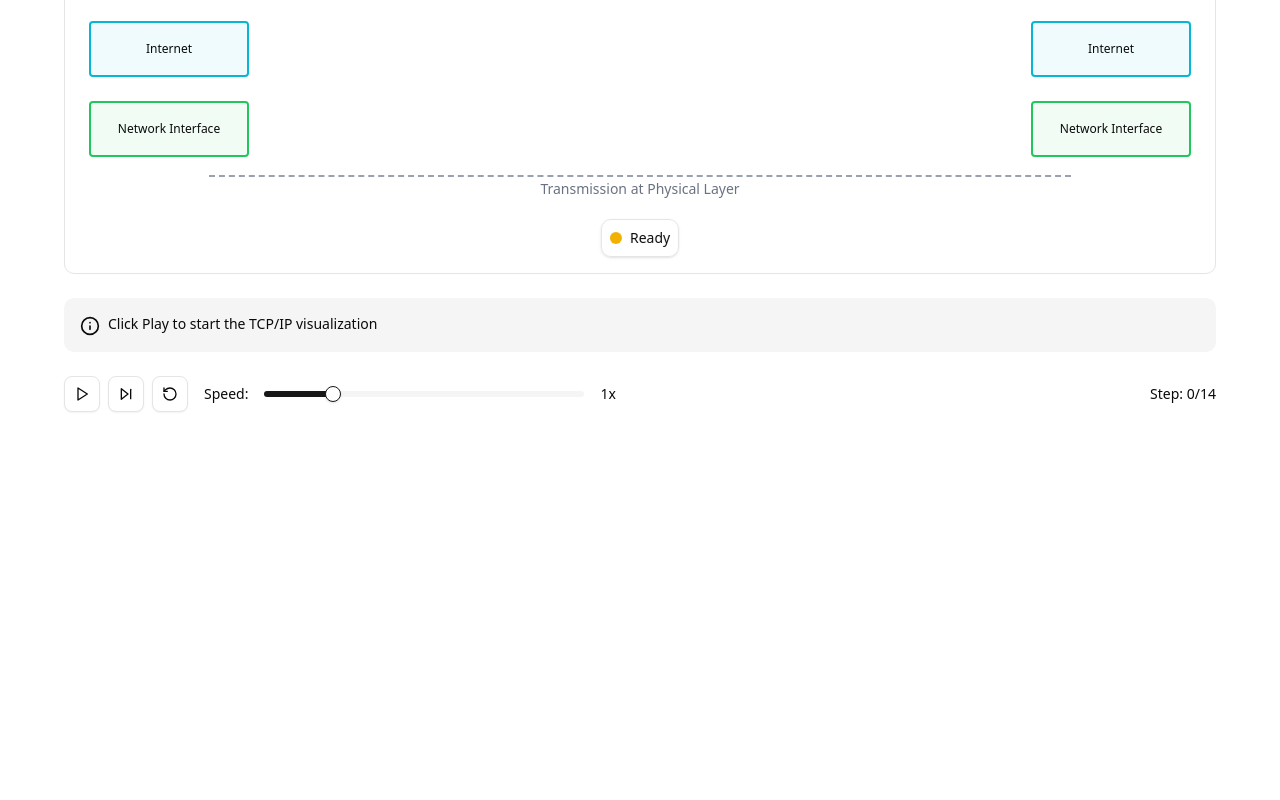
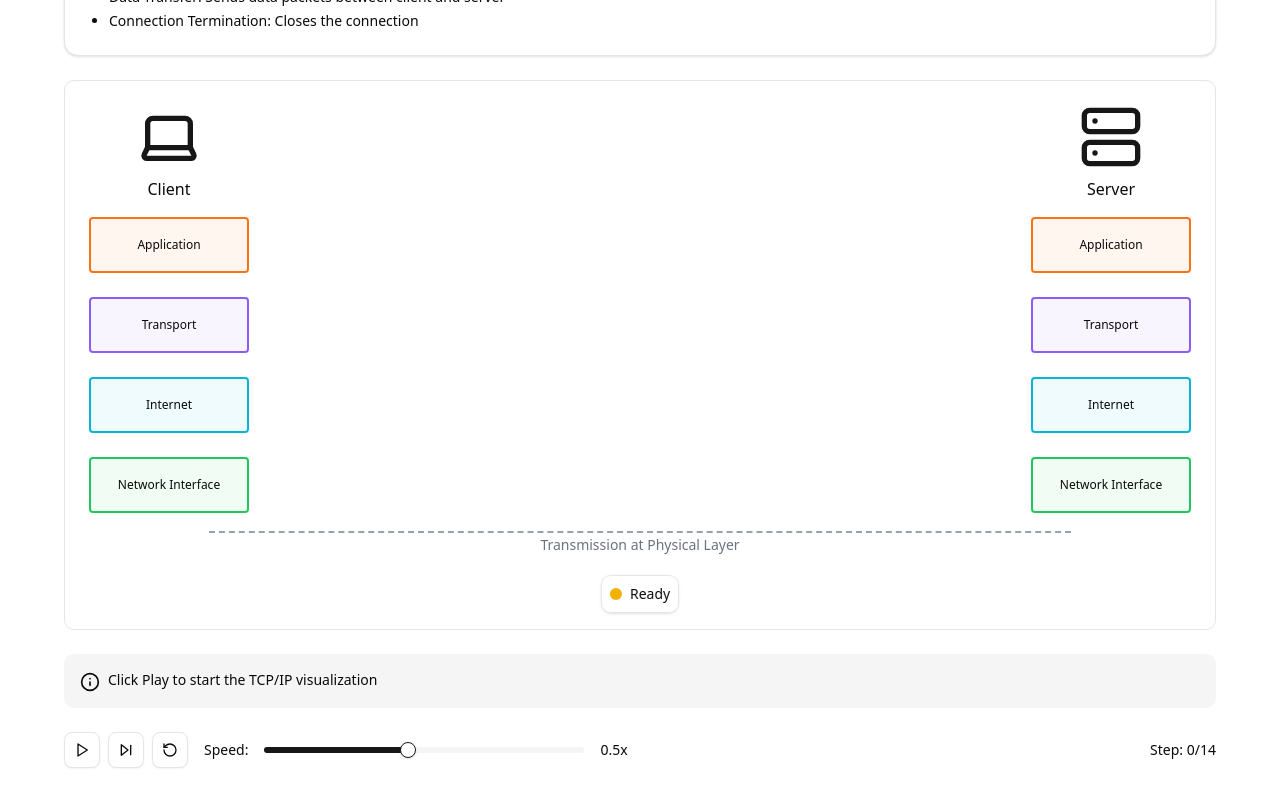
Before and after one commit to Producdevity/tcp-ip-visualizer, a React (Vite) app: page / in a window 1280 px wide. Shown: the part 504-1304 px from the top of the page. Before the commit the page ends 948 px from the top, so only its background shows below. Built offline with nearby package versions, Linux system fonts and the light colour scheme.

Commit message:
feat: optimize position calculation

```diff
--- a/src/App.tsx
+++ b/src/App.tsx
@@ -1,5 +1,4 @@
-import { useState, useEffect, useRef, useCallback } from 'react'
-// import { motion, AnimatePresence } from 'framer-motion'
+import { useState, useEffect, useRef, useCallback, useMemo } from 'react'
 import {
   Info,
   Laptop,
@@ -13,15 +12,19 @@ import { Button } from '@/components/ui/button'
 import { Slider } from '@/components/ui/slider'
 import { ANIMATION_STATES, TCP_IP_LAYERS } from './data'
 import getPacketForStep, { type PacketStep } from './utils/getPacketForStep'
-import getInfoText from './utils/getInfoText'
+import getInfoText, { TOTAL_STEPS } from './utils/getInfoText'
 import getLayoutInfoForStage from './utils/getLayerInfoForStage'
-import ProtocolOverview from './components/ProtocolOverview'
+import ProtocolOverview, { type Tab } from './components/ProtocolOverview'
 import EncapsulatedPacket from './components/EncapsulatedPacket'
+import ConnectionStatus from './components/ConnectionStatus'
+
+const BASE_DURATION = 4000
 
 function App() {
+  const [activeTab, setActiveTab] = useState<Tab>('overview')
   const [animationState, setAnimationState] = useState(ANIMATION_STATES.IDLE)
   const [isPlaying, setIsPlaying] = useState(false)
-  const [speed, setSpeed] = useState(1)
+  const [speed, setSpeed] = useState(0.5)
   const [currentStep, setCurrentStep] = useState(0)
   const [packets, setPackets] = useState<PacketStep[]>([])
   const [layerInfo, setLayerInfo] = useState('')
@@ -30,11 +33,8 @@ function App() {
     'Click Play to start the TCP/IP visualization',
   )
 
-  console.log('currentPacketStage', currentPacketStage)
   const animationTimer = useRef<NodeJS.Timeout | null>(null)
-  const totalSteps = 14 // Total animation steps
-
-  // Clear any existing timers when component unmounts
+  // Clear any existing timers on unmount
   useEffect(() => {
     return () => {
       if (!animationTimer.current) return
@@ -45,13 +45,13 @@ function App() {
   // Start packet animation sequence
   const startPacketAnimation = useCallback(
     (packet: PacketStep) => {
-      const TOTAL_STAGES = 9 // Total animation stages
-      const STAGE_DURATION = 2000 / (speed * TOTAL_STAGES)
+      const TOTAL_STAGES = 9
+      const STAGE_DURATION = BASE_DURATION / (speed * TOTAL_STAGES)
 
       // Reset current stage
       setCurrentPacketStage(0)
 
-      // Function to advance to next stage
+      // Recursively advance through stages
       const advanceStage = (stage: number) => {
         if (stage >= TOTAL_STAGES) {
           // Animation complete, remove packet
@@ -74,17 +74,14 @@ function App() {
     [speed],
   )
 
-  // Create packet animation based on current step
   const createPacketForStep = useCallback(
     (step: number) => {
-      console.log('createPacketForStep', step)
       const newPacket = getPacketForStep(step)
 
       if (!newPacket) return
+
       setPackets((prev) => [...prev, newPacket])
       setCurrentPacketStage(0)
-
-      // Start the packet animation sequence
       startPacketAnimation(newPacket)
     },
     [startPacketAnimation],
@@ -94,16 +91,15 @@ function App() {
   useEffect(() => {
     if (!isPlaying) return
 
-    const stepDuration = 2000 / speed
+    const stepDuration = BASE_DURATION / speed
 
     const handleStep = () => {
-      if (currentStep >= totalSteps) {
+      if (currentStep >= TOTAL_STEPS) {
         setIsPlaying(false)
         setAnimationState(ANIMATION_STATES.COMPLETE)
         return
       }
 
-      // Update animation state based on current step
       if (currentStep < 3) {
         setAnimationState(ANIMATION_STATES.HANDSHAKE)
       } else if (currentStep < 10) {
@@ -117,36 +113,45 @@ function App() {
       setCurrentStep((prev) => prev + 1)
     }
 
-    animationTimer.current = setTimeout(handleStep, stepDuration)
+    animationTimer.current = setTimeout(
+      handleStep,
+      currentPacketStage === 0 ? stepDuration / 2 : stepDuration,
+    )
 
     return () => {
       if (!animationTimer.current) return
       clearTimeout(animationTimer.current)
     }
-  }, [isPlaying, currentStep, speed, createPacketForStep])
+  }, [isPlaying, currentStep, speed, currentPacketStage, createPacketForStep])
+
+  const activePacketType = useMemo(
+    () => (packets.length > 0 ? packets[packets.length - 1].type.name : null),
+    [packets],
+  )
 
   const togglePlay = () => {
-    if (currentStep >= totalSteps) return resetAnimation()
+    if (!isPlaying) setActiveTab('packets')
+
+    if (currentStep >= TOTAL_STEPS) return resetAnimation()
 
     setIsPlaying(!isPlaying)
   }
 
   const stepForward = () => {
-    if (currentStep < totalSteps) {
+    if (currentStep < TOTAL_STEPS) {
       setIsPlaying(false)
 
       // Update animation state based on next step
-      const nextStep = currentStep
-      if (nextStep < 3) {
+      if (currentStep < 3) {
         setAnimationState(ANIMATION_STATES.HANDSHAKE)
-      } else if (nextStep < 10) {
+      } else if (currentStep < 10) {
         setAnimationState(ANIMATION_STATES.DATA_TRANSFER)
       } else {
         setAnimationState(ANIMATION_STATES.TERMINATION)
       }
 
-      createPacketForStep(nextStep)
-      setInfoText(getInfoText(nextStep))
+      createPacketForStep(currentStep)
+      setInfoText(getInfoText(currentStep))
       setCurrentStep((prev) => prev + 1)
     }
   }
@@ -173,7 +178,11 @@ function App() {
           termination.
         </p>
         <div className="space-y-6">
-          <ProtocolOverview />
+          <ProtocolOverview
+            activeTab={activeTab}
+            setActiveTab={setActiveTab}
+            activePacketType={activePacketType}
+          />
 
           <div className="relative w-full h-[550px] border rounded-lg bg-background/50 overflow-hidden">
             {/* Client and Server */}
@@ -246,31 +255,7 @@ function App() {
               />
             ))}
 
-            {/* Connection Status */}
-            <div className="absolute bottom-4 left-1/2 transform -translate-x-1/2 bg-background/80 backdrop-blur-sm p-2 rounded-lg border shadow-sm">
-              <div className="flex items-center space-x-2">
-                <div
-                  className={`w-3 h-3 rounded-full ${
-                    animationState === ANIMATION_STATES.IDLE
-                      ? 'bg-yellow-500'
-                      : animationState === ANIMATION_STATES.COMPLETE
-                        ? 'bg-green-500'
-                        : 'bg-blue-500 animate-pulse'
-                  }`}
-                />
-                <span className="text-sm font-medium">
-                  {animationState === ANIMATION_STATES.IDLE && 'Ready'}
-                  {animationState === ANIMATION_STATES.HANDSHAKE &&
-                    'Establishing Connection'}
-                  {animationState === ANIMATION_STATES.DATA_TRANSFER &&
-                    'Transferring Data'}
-                  {animationState === ANIMATION_STATES.TERMINATION &&
-                    'Terminating Connection'}
-                  {animationState === ANIMATION_STATES.COMPLETE &&
-                    'Connection Closed'}
-                </span>
-              </div>
-            </div>
+            <ConnectionStatus animationState={animationState} />
           </div>
 
           {/* Info Panel */}
@@ -301,7 +286,7 @@ function App() {
                 variant="outline"
                 size="icon"
                 onClick={stepForward}
-                disabled={currentStep >= totalSteps}
+                disabled={currentStep >= TOTAL_STEPS}
                 aria-label="Step Forward"
               >
                 <SkipForward className="h-4 w-4" />
@@ -317,13 +302,15 @@ function App() {
               </Button>
             </div>
 
+
+            {/* TODO: Fix speed change during animation */}
             <div className="flex items-center space-x-4 flex-1">
               <span className="text-sm">Speed:</span>
               <Slider
                 value={[speed]}
-                min={0.5}
-                max={3}
-                step={0.5}
+                min={0.1}
+                max={1}
+                step={0.1}
                 onValueChange={([newSpeed]) => setSpeed(newSpeed)}
                 className="w-full max-w-xs"
               />
@@ -332,7 +319,7 @@ function App() {
 
             <div className="flex items-center space-x-2">
               <span className="text-sm whitespace-nowrap">
-                Step: {currentStep}/{totalSteps}
+                Step: {currentStep}/{TOTAL_STEPS}
               </span>
             </div>
           </div>
```
